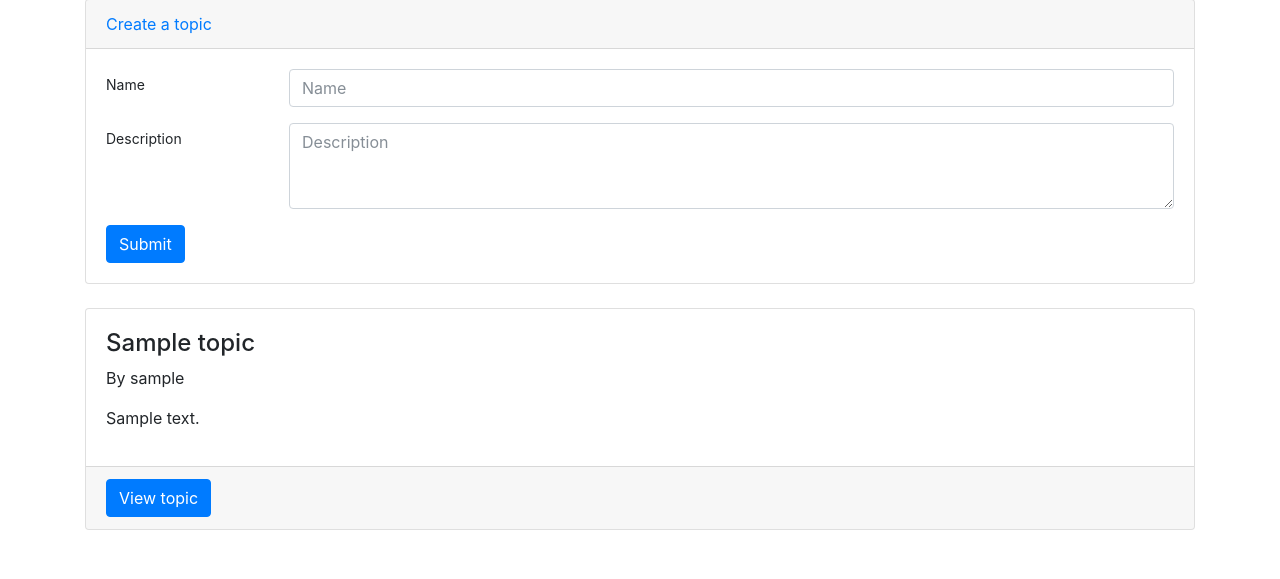
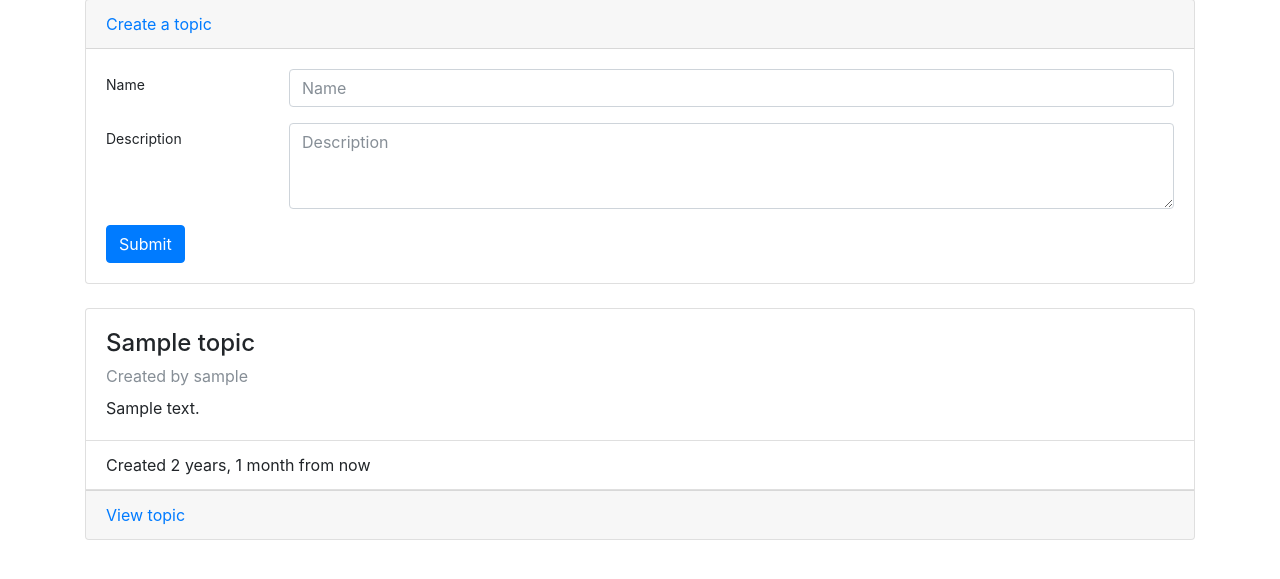
Before and after one commit to OffTheMark/scopecreep, a Django app: page /topics/ in a window 1280 px wide. Shown: the part 201-780 px from the top of the page. Run offline with Django 3.2, Linux system fonts and the light colour scheme; a user stored in the database is signed in; tables that the repository leaves empty hold one stand-in row (values such as "Sample post"); some libraries are stand-ins or nearby versions.

Commit message:
Make topics list look more like an actual list

```diff
--- a/polls/templates/polls/topics.html
+++ b/polls/templates/polls/topics.html
@@ -41,10 +41,13 @@
 
         <div class="row">
             <div class="col">
-                <div class="card-deck">
-                    {% for topic in topics.all %}
-                        {% include "polls/topics/topic_item.html" %}
-                    {% endfor %}
+                {% for topic in topics.all %}
+                    <div class="row mb-2">
+                        <div class="col">
+                            {% include "polls/topics/topic_item.html" %}
+                        </div>
+                    </div>
+                {% endfor %}
                 </div>
             </div>
         </div>
--- a/polls/templates/polls/topics/topic_item.html
+++ b/polls/templates/polls/topics/topic_item.html
@@ -1,21 +1,28 @@
+{% load humanize %}
+
 <div class="card">
     <div class="card-body">
         <div class="card-title">
             <h4>
                 {{ topic.name }}
             </h4>
-            <p>
-                By {{ topic.submitter }}
-            </p>
         </div>
-        <div class="card-text">
-            <p>
+        <div class="card-subtitle text-muted mb-2">
+            Created by {{ topic.submitter }}
+        </div>
+        {% if topic.description %}
+            <p class="card-text">
                 {{ topic.description }}
             </p>
-        </div>
+        {% endif %}
     </div>
+    <ul class="list-group list-group-flush">
+        <li class="list-group-item">
+            Created {{ topic.date_created|naturaltime }}
+        </li>
+    </ul>
     <div class="card-footer">
-        <a class="btn btn-primary" href="{% url "polls:topic" topic.id %}">
+        <a class="card-link" href="{% url "polls:topic" topic.id %}">
             View topic
         </a>
     </div>
--- a/polls/views.py
+++ b/polls/views.py
@@ -69,7 +69,7 @@ class TopicsView(LoginRequiredMixin, generic.CreateView):
 
     def get_context_data(self, **kwargs):
         data = super().get_context_data(**kwargs)
-        data["topics"] = Topic.objects.all()
+        data["topics"] = Topic.objects.all().order_by("date_created")
         return data
 
     def form_valid(self, form):
--- a/scopecreep/settings.py
+++ b/scopecreep/settings.py
@@ -35,6 +35,7 @@ INSTALLED_APPS = [
     'django.contrib.admin',
     'django.contrib.auth',
     'django.contrib.contenttypes',
+    'django.contrib.humanize',
     'django.contrib.sessions',
     'django.contrib.messages',
     'django.contrib.staticfiles',
```
